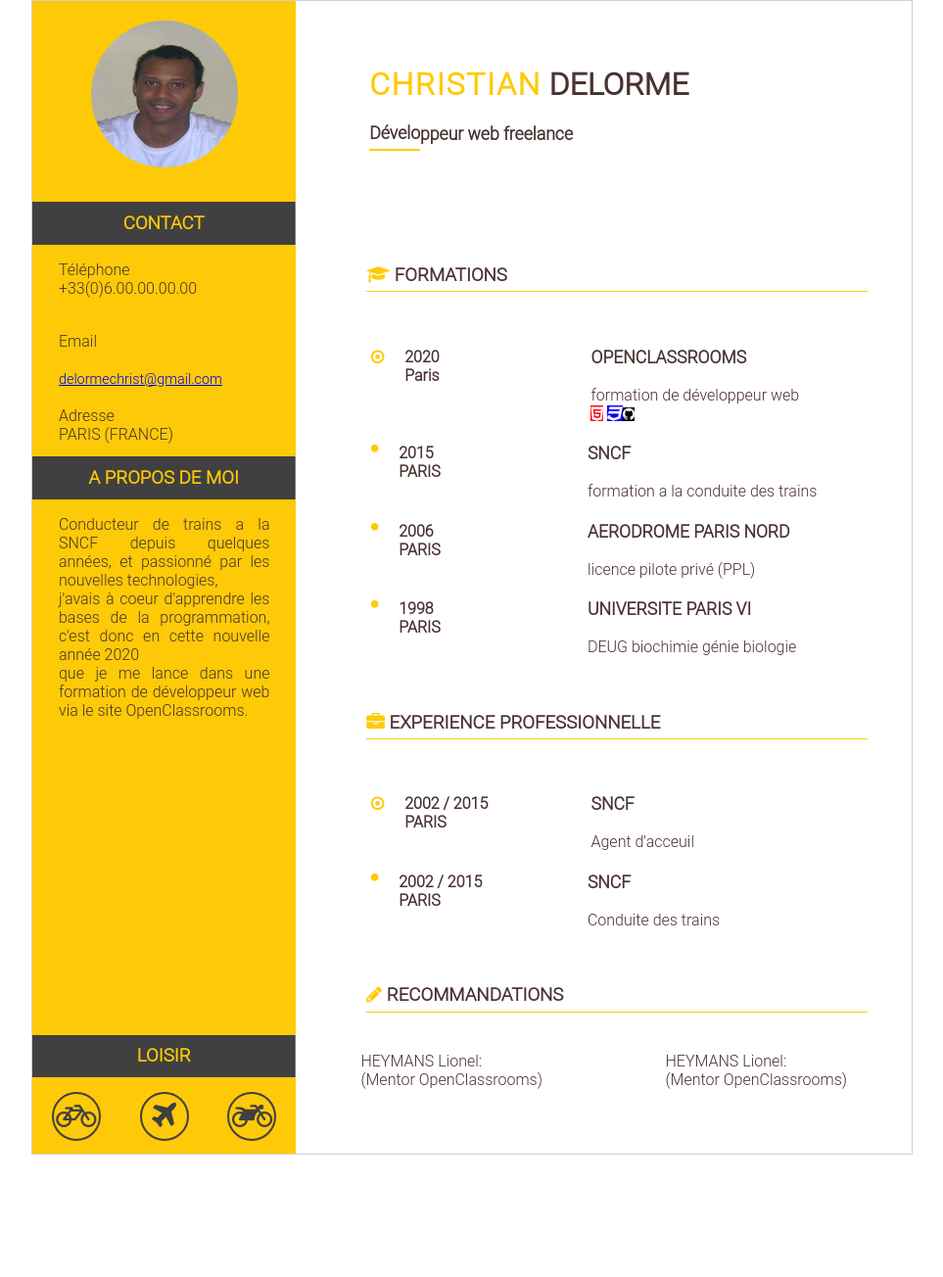
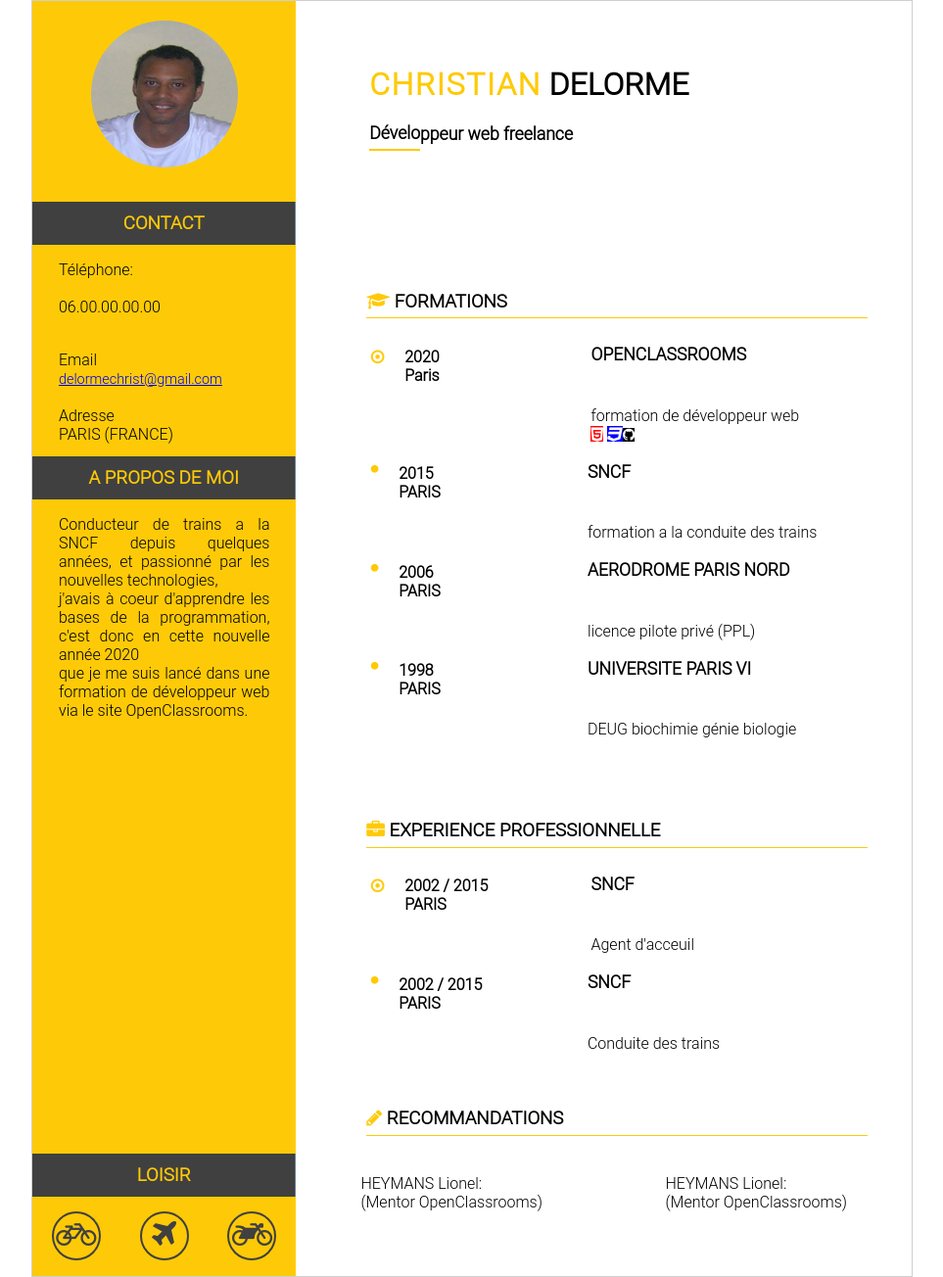
Before and after one commit to krissdel/CV-O.C, a plain HTML site: page index.html in a window 1280 px wide. Shown: the whole page at 98% size, without its empty margins (158-1121 px from the left). Before the commit the page ends 1179 px from the top, so only its background shows below. Drawn offline with Linux system fonts and the light colour scheme; a web font is replaced by a local one.

Commit message:
indentement

```diff
--- a/index.html
+++ b/index.html
@@ -1,6 +1,6 @@
 <!DOCTYPE html>
-<!-- saved from url=(0045)file:///C:/Users/vidar/Documents/CV4/cv4.html -->
-<html prefix="og: http://ogp.me/ns#">
+
+<html lang="fr">
    <head>
       <meta charset="utf-8">
       <title>mon cv</title>
@@ -28,14 +28,15 @@
          <aside id="bloc_gauche">
             <h3>CONTACT</h3>
             <div id="contact">
-               <p itemprop="telephone">Téléphone
+               <p>Téléphone:
                   <br>
-                  +33(0)6.00.00.00.00
+                  <br>
+                  06.00.00.00.00
+                  <br>
                </p>
                <br>
-               <div class="mail">
+               <span class="mail"></span>
                   Email<a href="mailto:delormechrist@gmail.com">
-               </div>
                <br>
                delormechrist@gmail.com</a>
                <br>
@@ -44,37 +45,38 @@
                PARIS (FRANCE)
             </div>
             <h3> A PROPOS DE MOI </h3>
-            <section id="profil">
+            <div id="profil">
                <p>Conducteur de trains a la SNCF depuis quelques années, et passionné par les nouvelles technologies,
                   <br>j'avais à coeur d'apprendre les bases de la programmation, c'est donc en cette nouvelle année 2020
-                  <br>que je me lance dans une formation de développeur web via le site OpenClassrooms.
+                  <br>que je me suis lancé dans une formation de développeur web via le site OpenClassrooms.
                </p>
-            </section>
+            </div>
+
+            <section class="loisir">
                <h3> LOISIR </h3>
-            <div class="loisir">
                <div class="icones">
-                  <section class="icone">
+                  <div class="icone">
                      <i class="fa fa-bicycle fa-2x" aria-hidden="true"></i>
-                  </section>
-                  <section class="icone">
+                  </div>
+                  <div class="icone">
                      <i class="fa fa-plane fa-2x" aria-hidden="true"></i>
-                  </section>
-                  <section class="icone">
+                  </div>
+                  <div class="icone">
                      <i class="fa fa-motorcycle fa-2x" aria-hidden="true"></i>
-                  </section>
                   </div>
                </div>
+            </section>
          </aside>
          <div id="bloc_droit">
+            <section class="formation">
             <h3><i class="fa fa-graduation-cap" aria-hidden="true"></i> FORMATIONS</h3>
-            <section class="formation">
                <section class="a">
                   <span class="dote"><i class="fa fa-dot-circle-o" aria-hidden="true"></i></span>
                   <div class="date">
                      2020 <br> Paris
                   </div>
                   <div class="p">
-                     <div class="title">OPENCLASSROOMS</div>
+                     <div class="title"><h4>OPENCLASSROOMS</h4></div>
                      <br>
                      formation de développeur web <br><i class="fa fa-html5" aria-hidden="true"></i> <i class="fa fa-css3" aria-hidden="true"></i><a href="https://github.com/krissdel/mon-cv" title="lien vers github" target="_blank"><i class="fa fa-github" aria-hidden="true"></i></a>
                   </div>
@@ -85,7 +87,7 @@
                      2015<br>PARIS
                   </div>
                   <div class="p">
-                     <div class="title">SNCF</div>
+                     <div class="title"><h4>SNCF</h4></div>
                      <br>
                      formation a la conduite des trains
                   </div>
@@ -96,7 +98,7 @@
                      2006<br>PARIS
                   </div>
                   <div class="p">
-                     <div class="title">AERODROME PARIS NORD</div>
+                     <div class="title"><h4>AERODROME PARIS NORD</h4></div>
                      <br>
                      licence pilote privé (PPL)
                   </div>
@@ -107,22 +109,22 @@
                      1998<br>PARIS
                   </div>
                   <div class="p">
-                     <div class="title">UNIVERSITE PARIS VI</div>
+                     <div class="title"><h4>UNIVERSITE PARIS VI</h4></div>
                      <br>
                      DEUG biochimie génie biologie
                   </div>
                </section>
             </section>
+            <section class="experience">
             <h3><i class="fa fa-briefcase" aria-hidden="true"></i> EXPERIENCE PROFESSIONNELLE</h3>
-            <section class="experience">
                <section class="a">
                   <span class="dote"><i class="fa fa-dot-circle-o" aria-hidden="true"></i></span>
                   <div class="date">
                      2002 / 2015 <br> PARIS
                   </div>
                   <div class="p">
-                     <div class="title">SNCF</div>
-                     </br>
+                     <div class="title"><h4>SNCF</h4></div>
+                     <br>
                      Agent d'acceuil
                   </div>
                </section>
@@ -134,7 +136,7 @@
                      PARIS
                   </div>
                   <div class="p">
-                     <div class="title">SNCF</div>
+                     <div class="title"><h4>SNCF</h4></div>
                      <br>
                      Conduite des trains
                   </div>
@@ -143,14 +145,14 @@
             <footer class="footer">
                <h3><i class="fa fa-pencil" aria-hidden="true"></i> RECOMMANDATIONS</h3>
                <div class="recom">
-                  <section class="a">
+                  <div class="a">
                      HEYMANS Lionel:<br>
                      (Mentor OpenClassrooms)
-                  </section>
-                  <section class="a">
+                  </div>
+                  <div class="a">
                      HEYMANS Lionel:<br>
                      (Mentor OpenClassrooms)
-                  </section>
+                  </div>
                </div>
             </footer>
          </div>
--- a/style4.css
+++ b/style4.css
@@ -1,30 +1,30 @@
-:root{
-  background-color: #ffff;
-  color: #4a3232;
-}
 
+-webkit-keyframes slideInLeft
 
-
-@-webkit-keyframes slideInLeft
 {
-  0% {
+ 0%
+ {
   -webkit-transform: translateX(-100%);
   transform: translateX(-100%);
   visibility: visible;
  }
-  100% {
+100%
+ {
   -webkit-transform: translateX(0);
   transform: translateX(0);
   }
 }
+
 @keyframes slideInLeft
 {
-  0% {
+ 0%
+ {
   -webkit-transform: translateX(-100%);
   transform: translateX(-100%);
   visibility: visible;
  }
-  100% {
+100%
+ {
   -webkit-transform: translateX(0);
   transform: translateX(0);
  }
@@ -32,14 +32,33 @@
 
 
 
-@-webkit-keyframes rotateOut
+-webkit-keyframes rotateOut
 {
-  0% {
+0%
+ {
   -webkit-transform-origin: center;
   transform-origin: center;
   opacity: 1;
  }
-  100% {
+100%
+ {
+  -webkit-transform-origin: center;
+  transform-origin: center;
+  -webkit-transform: rotate3d(0, 0, 1, 200deg);
+  transform: rotate3d(0, 0, 1, 200deg);
+  opacity: 0;
+ }
+}
+@keyframes rotateOut
+{
+0%
+ {
+  -webkit-transform-origin: center;
+  transform-origin: center;
+  opacity: 1;
+ }
+100%
+ {
   -webkit-transform-origin: center;
   transform-origin: center;
   -webkit-transform: rotate3d(0, 0, 1, 200deg);
@@ -48,20 +67,6 @@
  }
 }
 
-  @keyframes rotateOut {
-  0% {
-  -webkit-transform-origin: center;
-  transform-origin: center;
-  opacity: 1;
-  }
-  100% {
-  -webkit-transform-origin: center;
-  transform-origin: center;
-  -webkit-transform: rotate3d(0, 0, 1, 200deg);
-  transform: rotate3d(0, 0, 1, 200deg);
-  opacity: 0;
-  }
-}
 * {
     box-sizing: border-box;
 }
@@ -123,15 +128,7 @@ main
 }
 
 #bloc_gauche h3
-{
-
-    background-color: #404040;
-    color: #feca07;
-    text-align: center;
-    padding: 4%;
-    margin: 0;
-    border-right: 1px solid #607D8B;
-}
+{background-color: #404040;color: #feca07;text-align: center;padding: 4%;margin: 0px;border-right: 1px solid #607D8B;}
 
 #contact
 {
@@ -143,7 +140,7 @@ main
 
 #profil
 {
-  height: 53%;
+  height: 58%;
   margin-left: 10%;
   margin-right: 10%;
   text-align: justify;
@@ -224,14 +221,14 @@ main
 .p
 {
   width: 80%;
-  text-align:left
+  text-align:left;
   font-weight:lighter;
+  margin-top: -5%;
 }
 .title
 {
   font-size: 1.1em;
-  font-weight:bold
-
+  font-weight:bold;
 }
 .fa-ciercle
 {
```
Lines whose indentation alone changed are shown as unchanged.
